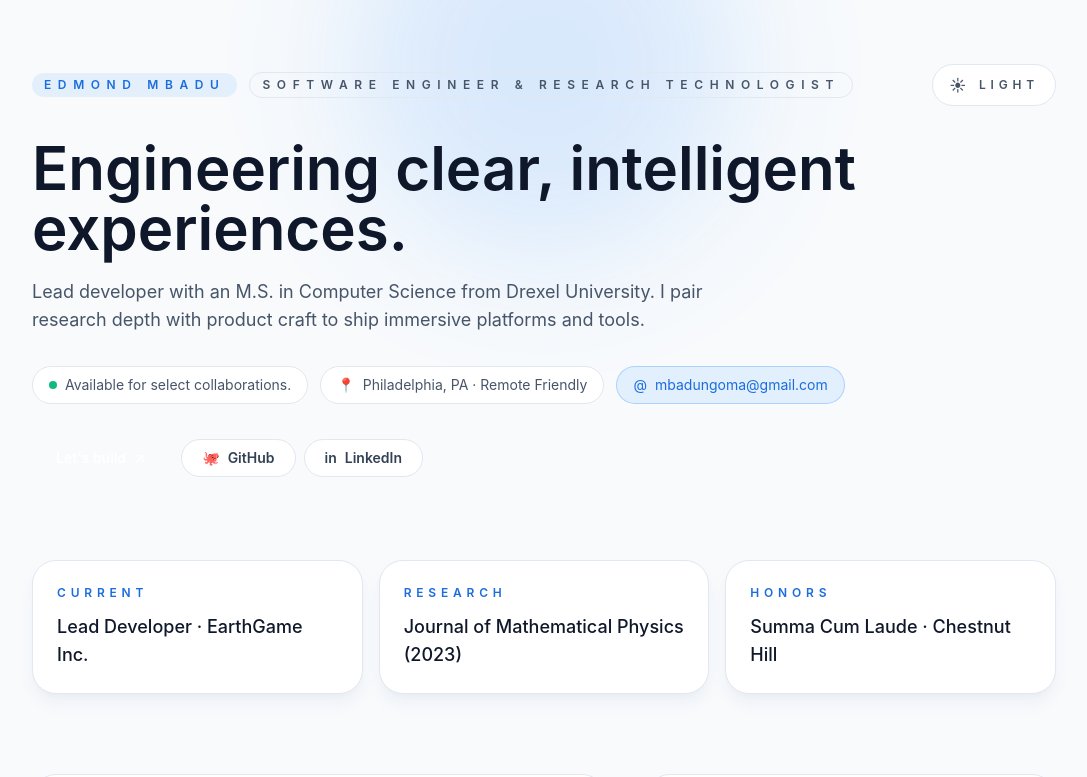
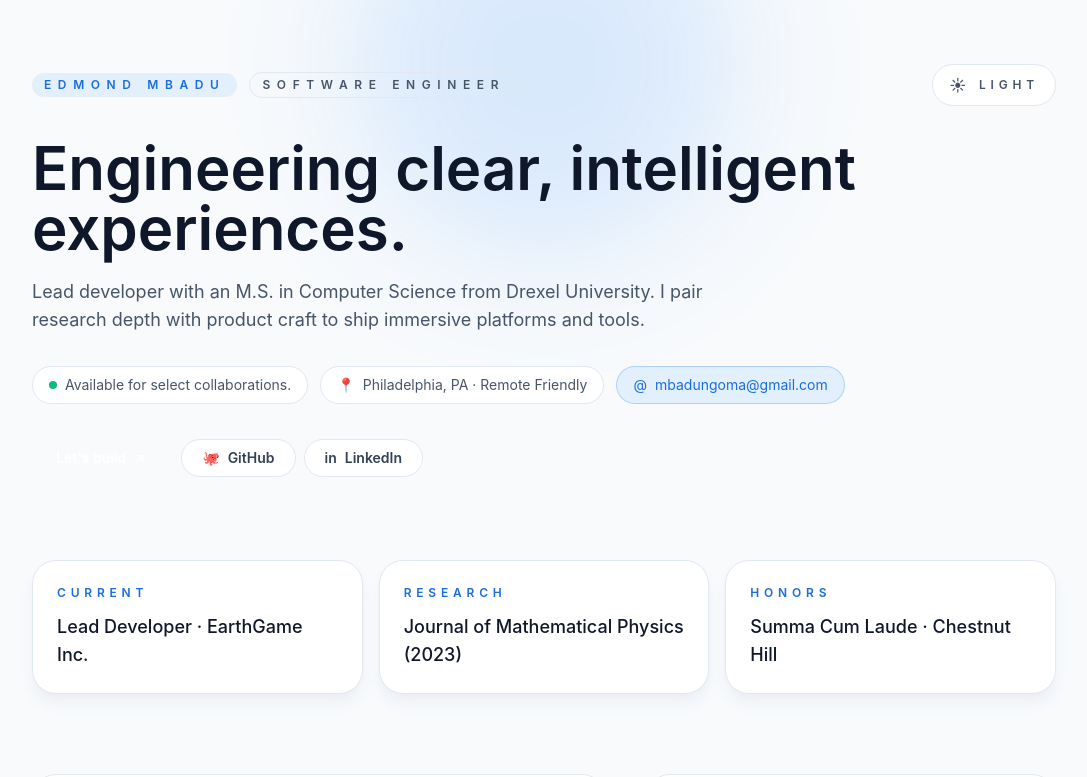
Before and after one commit to EdmondMbadu/edmond-portfolio, an Angular app: page / in a window 1280 px wide. Shown: the top 777 px of the page, without its empty margins (96-1183 px from the left). Built offline with nearby package versions, Linux system fonts and the light colour scheme.

Commit message:
updated the Ui to work clearly

```diff
--- a/src/app/pages/portfolio/portfolio.component.ts
+++ b/src/app/pages/portfolio/portfolio.component.ts
@@ -20,7 +20,7 @@ export class PortfolioComponent {
 
   protected readonly hero = {
     name: 'Edmond Mbadu',
-    title: 'Software Engineer & Research Technologist',
+    title: 'Software Engineer',
     tagline: 'Engineering clear, intelligent experiences.',
     summary:
       'Lead developer with an M.S. in Computer Science from Drexel University. I pair research depth with product craft to ship immersive platforms and tools.',
```
